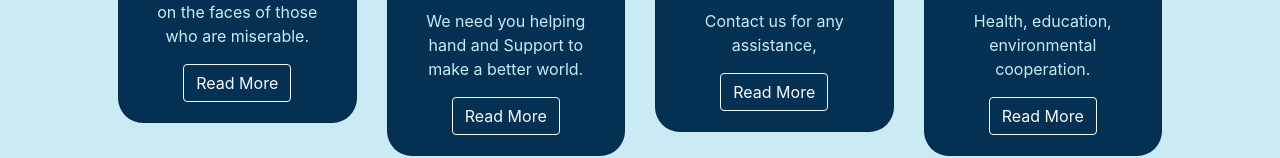
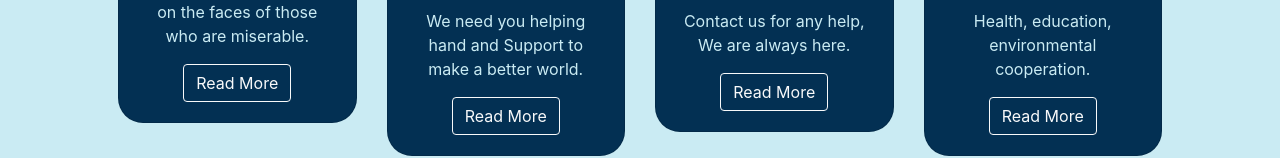
Before and after one commit to SunshineOrganisation/SunshineOrganization, a plain HTML site: page index.html in a window 1280 px wide. Shown: the part 773-931 px from the top of the page. Drawn offline with nearby package versions, Linux system fonts and the light colour scheme.

Commit message:
Update index.html

```diff
--- a/index.html
+++ b/index.html
@@ -179,7 +179,7 @@
       <div class="card-body" style="color: rgb(202 235 243)">
       <i class="fas fa-hands-helping fa-6x"></i>
       <h3 class="card-title">Help & Support</h3>
-      <p class="card-text">Contact us for any assistance,</p>
+      <p class="card-text">Contact us for any help, We are always here.</p>
       <button type="button" class="btn btn-outline-light" data-toggle="modal" data-target="#help-support">Read More
 </button>
 <!-- Modal -->
```
